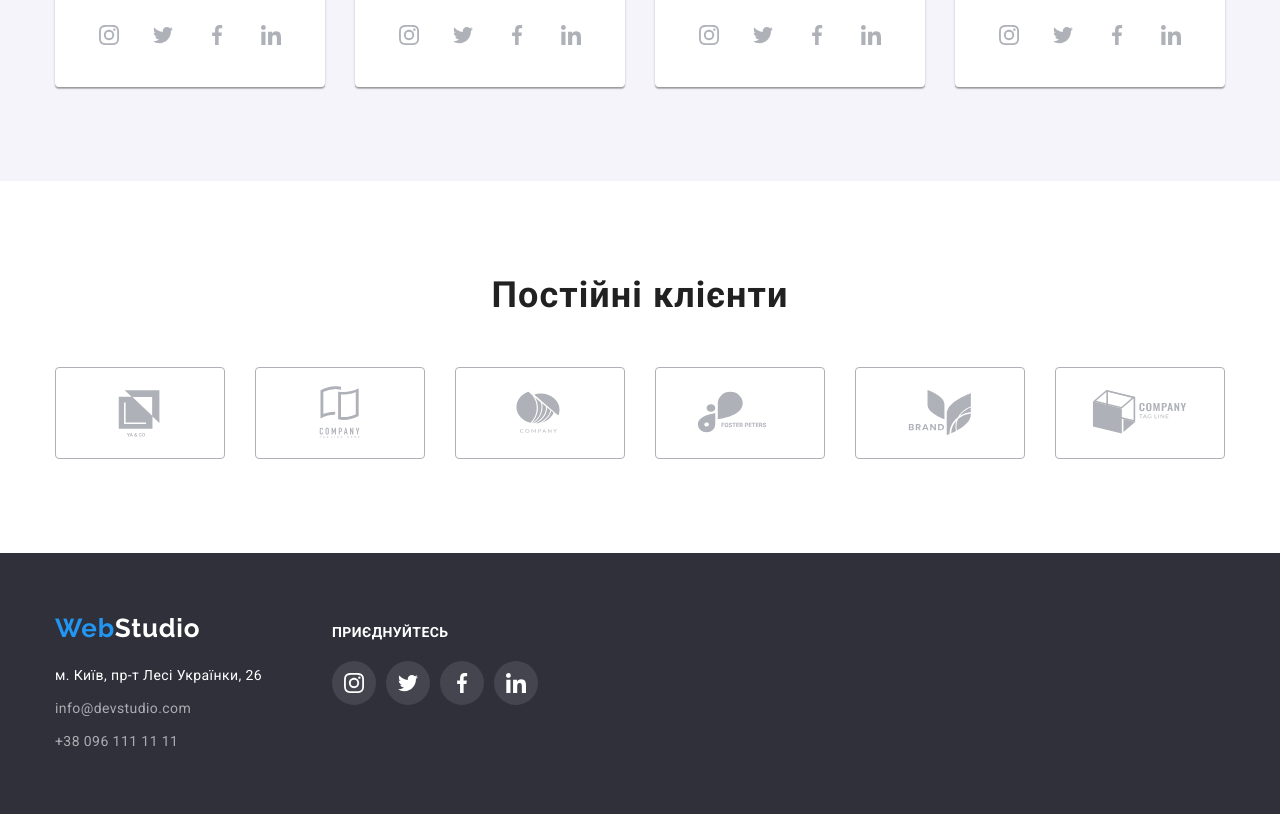
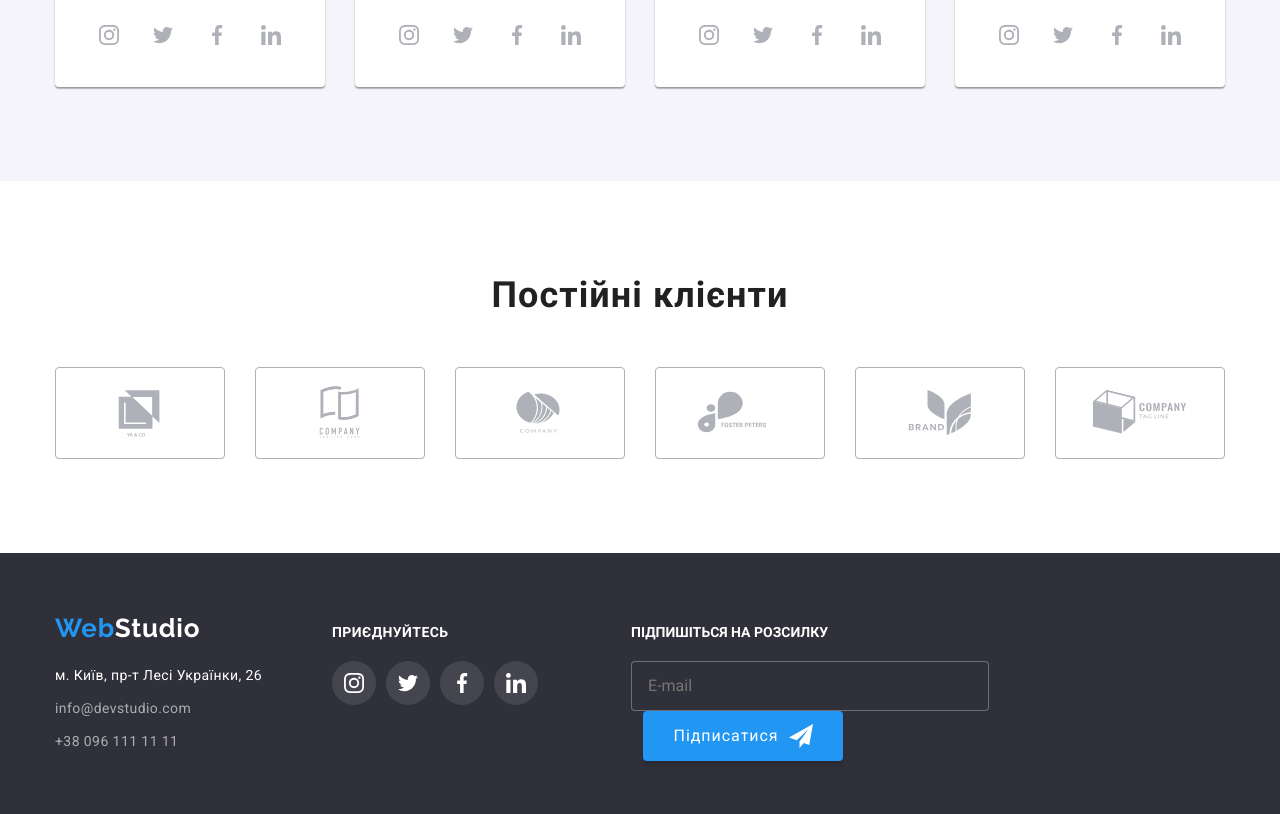
Before and after one commit to Nasypaiko/goit-markup-hw-06, a plain HTML site: page index.html in a window 1280 px wide. Shown: the part 2132-2946 px from the top of the page. Drawn offline with nearby package versions, Linux system fonts and the light colour scheme.

Commit message:
Footer button

```diff
--- a/css/styles.css
+++ b/css/styles.css
@@ -547,6 +547,71 @@ img {
   fill: #ffffff;
 }
 
+.footer-email {
+  padding-top: 72px;
+  padding-left: 93px;
+}
+
+.title-email {
+  font-size: 14px;
+  font-weight: 700;
+  line-height: 1.14;
+  text-align: left;
+  letter-spacing: 0.03;
+  color: #ffffff;
+  margin-bottom: 20px;
+}
+
+.subscribes-email {
+  display: flex;
+}
+
+.footer-button {
+  background: var(--accent-color);
+  box-shadow: 0px 4px 4px rgba(0, 0, 0, 0.15);
+  border-radius: 4px;
+  font-family: inherit;
+  font-size: 16px;
+  line-height: 1.88;
+  letter-spacing: 0.06em;
+  color: #ffffff;
+  border: none;
+  width: 200px;
+  height: 50px;
+  margin-left: 12px;
+  display: flex;
+  justify-content: center;
+  align-items: center;
+  gap: 10px;
+}
+
+.footer-button:active {
+  background-color: #188ce8;
+}
+
+.svg-email {
+  fill: #ffffff;
+}
+
+.input-email {
+  width: 358px;
+  height: 50px;
+  background-color: var(--basement-color);
+  border: 1px solid rgba(255, 255, 255, 0.3);
+  border-radius: 4px;
+  box-shadow: rgba(0, 0, 0, 0.15);
+  color: rgba(255, 255, 255, 0.6);
+  padding-left: 16px;
+  font-size: 16px;
+  line-height: 1.25;
+  letter-spacing: 0.03;
+  font-weight: 400;
+}
+
+
+
+
+
 /* ------Portfolio.html------ */
 
 .projects-company {
--- a/index.html
+++ b/index.html
@@ -1,6 +1,5 @@
 <!DOCTYPE html>
 <html lang="en">
-
 <head>
   <meta charset="UTF-8" />
   <meta http-equiv="X-UA-Compatible" content="IE=edge" />
@@ -18,7 +17,6 @@
   <link rel="stylesheet" href="./css/styles.css" />
 </head>
 <!-- Шапка сайта -->
-
 <body class="site-body">
   <header class="header">
     <div class="container header-container">
@@ -386,6 +384,15 @@
           </li>
         </ul>
       </div>
+      <div class="footer-email">
+        <p class="title-email">ПІДПИШІТЬСЯ НА РОЗСИЛКУ</p>
+        <form class="subscribe-email">
+          <input class="input-email" type="email" name="email" placeholder="E-mail">
+          <button type="submit" class="footer-button">Підписатися<svg class="icon-email" width="24" height="24">
+          <use class="svg-email" href="./images/icons.svg#icon-icon-send"></use>
+          </svg></button>
+        </form>
+      </div>
     </div>
   </footer>
   <div class="backdrop is-hidden" data-modal>
@@ -430,5 +437,4 @@
   </script>
   <script src="./js/modal.js"></script>
 </body>
-
 </html>
```
Also changed, not shown: 1 other file.
